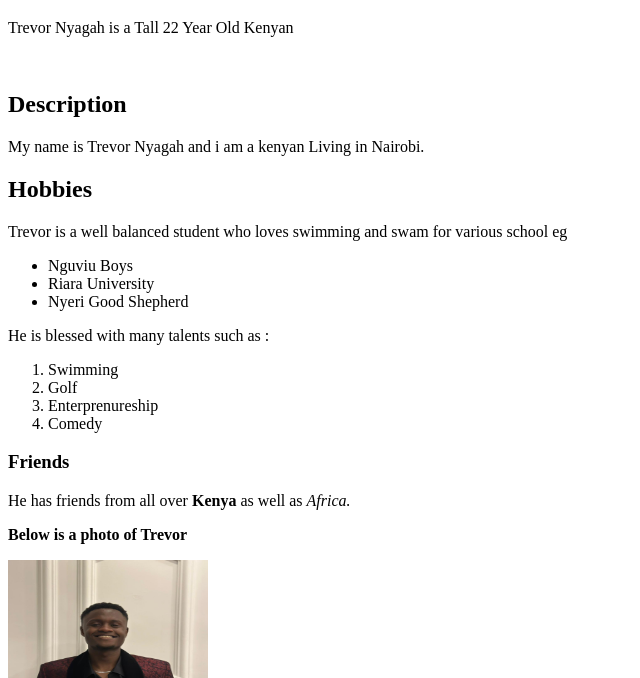
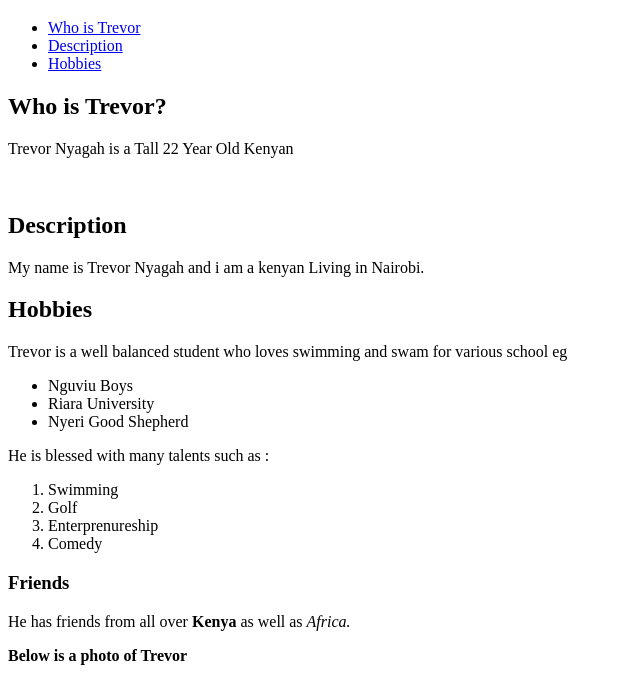
Before and after one commit to Trevor50/Personal-Website, a plain HTML site: page index.html in a window 1280 px wide. Shown: the part 87-765 px from the top of the page, without its empty margins (0-640 px from the left). Drawn offline with Linux system fonts and the light colour scheme.

Commit message:
added fast links

```diff
--- a/index.html
+++ b/index.html
@@ -10,8 +10,16 @@
     <a href="./index.html">Trevor Nyagah</a>
     <a href="./aboutme.html">About Me</a>
     <h1>Personal Website</h1>
+    <ul>
+        <li><a href="#who is trevor">  Who is Trevor</a></li>
+        <li><a href="#description"> Description</a></li>
+        <li><a href="Hobbies"> Hobbies</a></li>
+
+    </ul>
+    <h2>Who is Trevor?</h2>
     <div id="Who is Trevor">
         <p>Trevor Nyagah is a Tall 22 Year Old Kenyan</p><br>
+    </div>
         <h2>Description</h2>
         <div id="description">
             <p>My name is Trevor Nyagah and i am a kenyan Living in Nairobi.</p>
```
